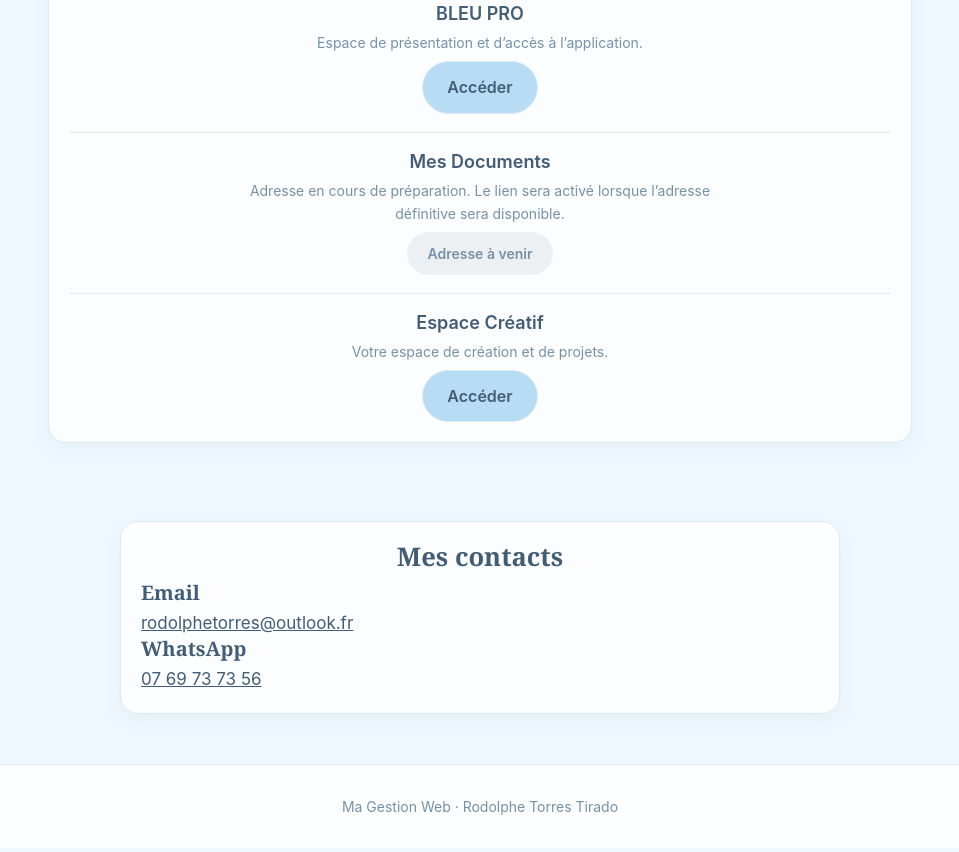
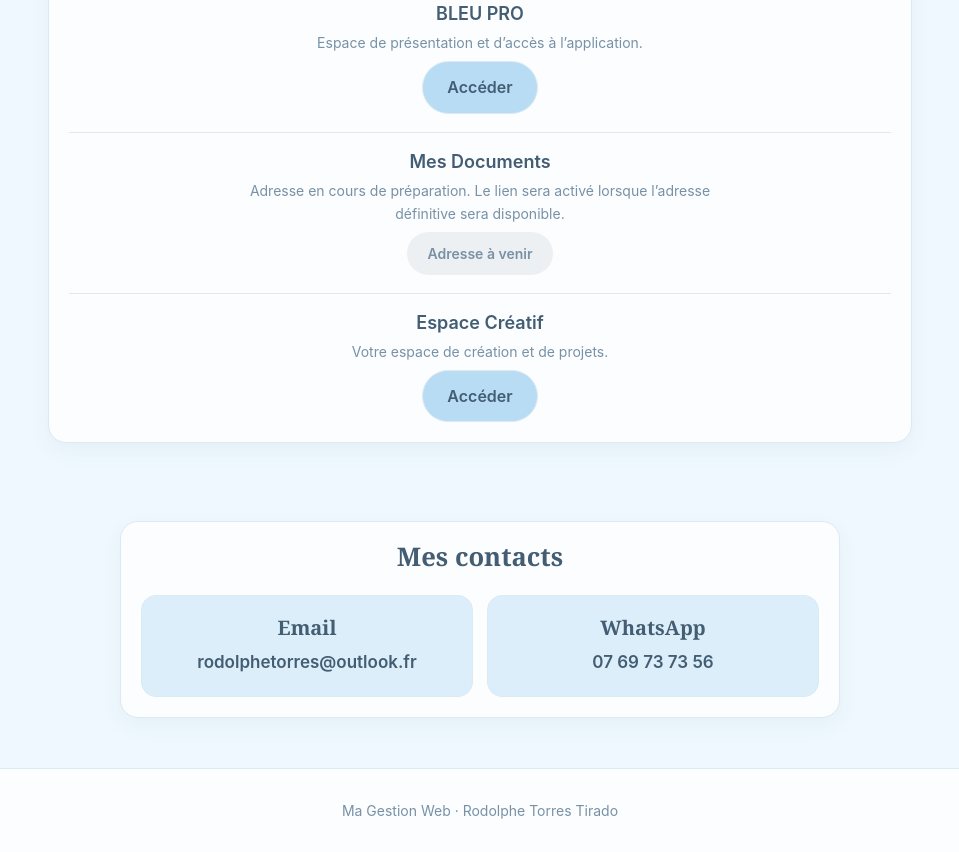
Before and after one commit to cftcmafsas-ai/ma-gestion-web, a plain HTML site: page index.html in a window 1280 px wide. Shown: the part 2727-3579 px from the top of the page, without its empty margins (160-1119 px from the left). Drawn offline with Linux system fonts and the light colour scheme.

Commit message:
Style the email and WhatsApp contact cards

```diff
--- a/styles.css
+++ b/styles.css
@@ -156,3 +156,11 @@ footer p{margin:4px}
 .module-global-cta { margin-top:24px; }
 #contact .card { max-width:720px; margin:0 auto; }
 #contact .section-intro { margin-bottom:0; }
+
+/* Coordonnées de contact : email puis WhatsApp */
+#contact .contact-card { max-width:720px; margin:0 auto; }
+#contact .contact-list { display:grid; grid-template-columns:repeat(auto-fit,minmax(min(100%,240px),1fr)); gap:14px; margin-top:22px; }
+#contact .contact-item { display:flex; flex-direction:column; align-items:center; justify-content:center; gap:8px; padding:20px 14px; border:1px solid var(--bd); border-radius:15px; background:var(--p1); text-align:center; }
+#contact .contact-item h3 { margin:0; }
+#contact .contact-item a { overflow-wrap:anywhere; font-weight:600; text-decoration:none; }
+#contact .contact-item a:hover { text-decoration:underline; }
```
